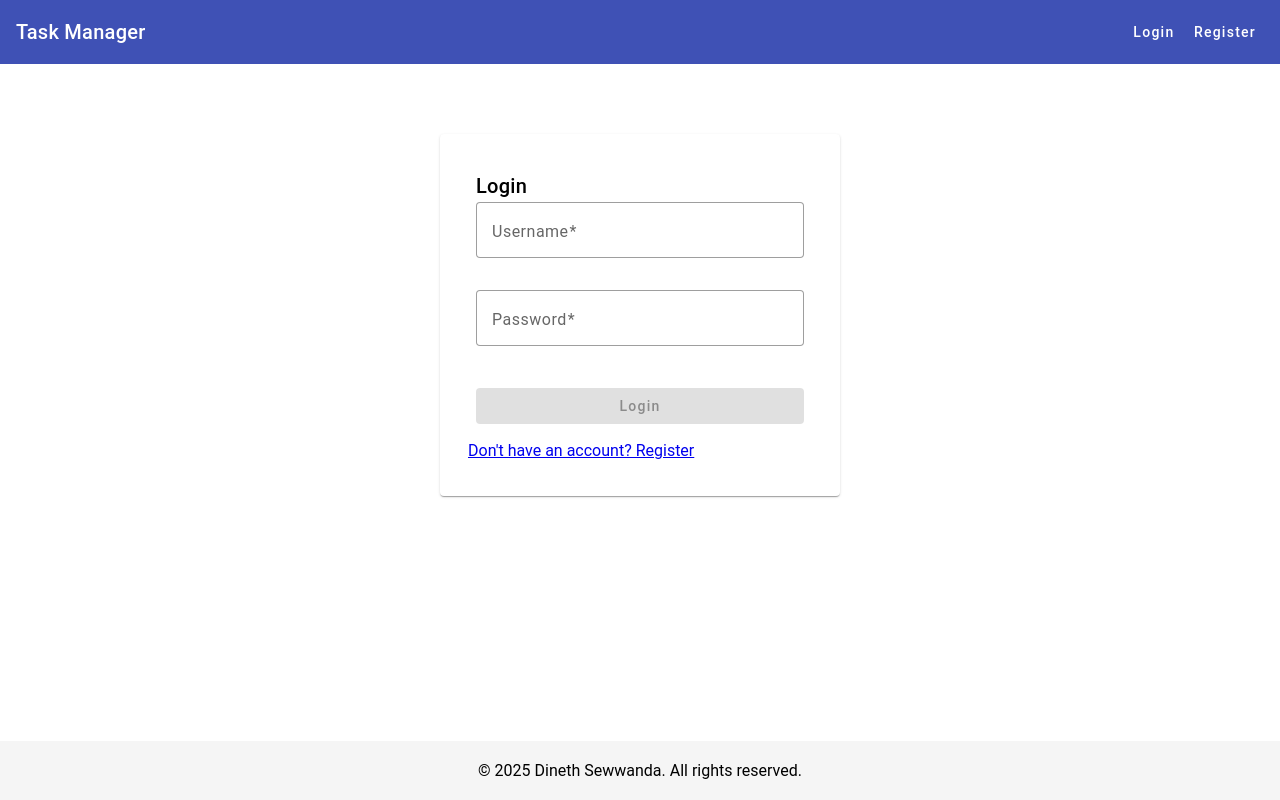
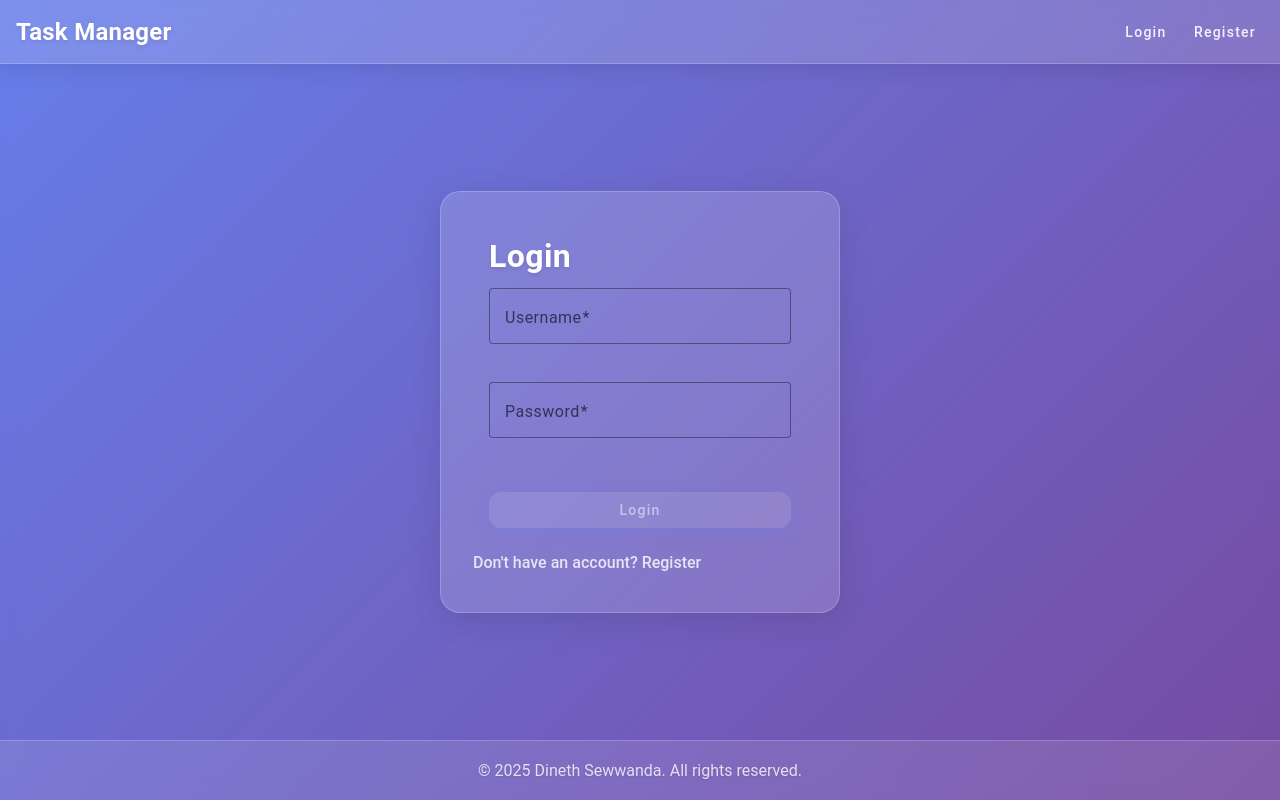
Before and after one commit to LoneWolf728/task-manager, an Angular app in the folder frontend/: page /auth/login in a window 1280 px wide. Built offline with nearby package versions, Linux system fonts and the light colour scheme.

Commit message:
style: Enhance footer and header styles for improved aesthetics and layout

```diff
--- a/frontend/src/app/shared/components/footer/footer.component.scss
+++ b/frontend/src/app/shared/components/footer/footer.component.scss
@@ -1,15 +1,18 @@
 footer {
   text-align: center;
   padding: 20px;
-  background-color: #f5f5f5;
-  margin: 0; /* Remove any margins */
+  background: rgba(255, 255, 255, 0.1);
+  backdrop-filter: blur(20px);
+  border-top: 1px solid rgba(255, 255, 255, 0.2);
+  margin: 0;
   flex-shrink: 0;
   width: 100%;
-  max-width: 100vw; /* Prevent horizontal overflow */
-  box-sizing: border-box;
+  color: rgba(255, 255, 255, 0.8);
 }
 
 footer p {
-  margin: 0; /* Remove default paragraph margins */
+  margin: 0;
   padding: 0;
+  font-weight: 400;
+  text-shadow: 0 1px 2px rgba(0, 0, 0, 0.1);
 }
--- a/frontend/src/app/shared/components/header/header.component.scss
+++ b/frontend/src/app/shared/components/header/header.component.scss
@@ -1,6 +1,11 @@
 mat-toolbar {
   display: flex;
   justify-content: space-between; // Distributes items evenly along the toolbar
+  background: rgba(255, 255, 255, 0.15) !important;
+  backdrop-filter: blur(20px) !important;
+  border-bottom: 1px solid rgba(255, 255, 255, 0.2) !important;
+  color: white !important;
+  box-shadow: 0 4px 20px rgba(0, 0, 0, 0.1) !important;
 }
 
 .spacer {
@@ -13,3 +18,22 @@ header {
   margin: 0;
   box-sizing: border-box;
 }
+
+.mat-mdc-button {
+  color: rgba(255, 255, 255, 0.9) !important;
+  font-weight: 500 !important;
+  border-radius: 8px !important;
+  margin-left: 0.5rem !important;
+  transition: all 0.3s ease !important;
+}
+
+.mat-mdc-button:hover {
+  background: rgba(255, 255, 255, 0.1) !important;
+  transform: translateY(-1px);
+}
+
+span:first-child {
+  font-size: 1.5rem;
+  font-weight: 600;
+  text-shadow: 0 2px 4px rgba(0, 0, 0, 0.1);
+}
--- a/frontend/src/styles.scss
+++ b/frontend/src/styles.scss
@@ -1,7 +1,8 @@
 @import '@angular/material/prebuilt-themes/indigo-pink.css';
 @import url('https://fonts.googleapis.com/icon?family=Material+Icons');
+@import url('https://fonts.googleapis.com/css2?family=Inter:wght@300;400;500;600;700&display=swap');
 
-/* Reset and sticky footer layout */
+/* Global reset and layout */
 * {
   box-sizing: border-box;
 }
@@ -10,7 +11,10 @@ html, body {
   height: 100%;
   margin: 0;
   padding: 0;
-  overflow-x: hidden; /* Prevent horizontal scrolling */
+  font-family: 'Inter', sans-serif;
+  background: linear-gradient(135deg, #667eea 0%, #764ba2 100%);
+  background-attachment: fixed;
+  overflow-x: hidden;
 }
 
 body {
@@ -22,7 +26,8 @@ body {
   flex-direction: column;
   min-height: 100vh;
   width: 100%;
-  max-width: 100vw; /* Prevent horizontal overflow */
+  max-width: 100vw;
+  backdrop-filter: blur(10px);
 }
 
 .main-content {
@@ -30,14 +35,128 @@ body {
   display: flex;
   flex-direction: column;
   width: 100%;
-  overflow-x: hidden; /* Prevent horizontal scrolling in main content */
+  overflow-x: hidden;
+  padding: 2rem;
+  align-items: center;
+  justify-content: center;
 }
 
-.success-snackbar {
-  background-color: #4caf50;
-  color: white;
+/* Glassy card styles */
+.auth-card {
+  background: rgba(255, 255, 255, 0.15) !important;
+  backdrop-filter: blur(20px) !important;
+  border: 1px solid rgba(255, 255, 255, 0.2) !important;
+  border-radius: 20px !important;
+  box-shadow: 0 8px 32px rgba(0, 0, 0, 0.1) !important;
+  padding: 2rem !important;
+  max-width: 400px;
+  width: 100%;
+  margin: 2rem auto;
+  animation: fadeInUp 0.6s ease-out;
 }
 
-.success-snackbar .mat-simple-snackbar-action {
-  color: white;
+/* Animation keyframes */
+@keyframes fadeInUp {
+  from {
+    opacity: 0;
+    transform: translateY(30px);
+  }
+  to {
+    opacity: 1;
+    transform: translateY(0);
+  }
 }
+
+/* Form styling */
+.mat-mdc-form-field {
+  width: 100% !important;
+  margin-bottom: 1rem !important;
+}
+
+.mat-mdc-form-field .mat-mdc-form-field-outline {
+  background: rgba(255, 255, 255, 0.1) !important;
+  border-radius: 12px !important;
+}
+
+.mat-mdc-form-field .mat-mdc-form-field-outline-thick {
+  border-color: rgba(255, 255, 255, 0.3) !important;
+}
+
+.mat-mdc-form-field .mat-mdc-form-field-outline-start,
+.mat-mdc-form-field .mat-mdc-form-field-outline-end {
+  border-color: rgba(255, 255, 255, 0.2) !important;
+}
+
+.mat-mdc-form-field .mat-mdc-form-field-outline-gap {
+  border-color: rgba(255, 255, 255, 0.2) !important;
+}
+
+.mat-mdc-form-field-label {
+  color: rgba(255, 255, 255, 0.8) !important;
+}
+
+.mat-mdc-input-element {
+  color: white !important;
+}
+
+/* Button styling */
+.mat-mdc-raised-button {
+  background: linear-gradient(135deg, #667eea 0%, #764ba2 100%) !important;
+  color: white !important;
+  border-radius: 12px !important;
+  padding: 12px 24px !important;
+  font-weight: 500 !important;
+  width: 100% !important;
+  margin-top: 1rem !important;
+  box-shadow: 0 4px 15px rgba(102, 126, 234, 0.3) !important;
+  transition: all 0.3s ease !important;
+}
+
+.mat-mdc-raised-button:hover {
+  transform: translateY(-2px) !important;
+  box-shadow: 0 6px 20px rgba(102, 126, 234, 0.4) !important;
+}
+
+.mat-mdc-raised-button:disabled {
+  background: rgba(255, 255, 255, 0.1) !important;
+  color: rgba(255, 255, 255, 0.5) !important;
+}
+
+/* Card title styling */
+.mat-mdc-card-title {
+  color: white !important;
+  font-size: 2rem !important;
+  font-weight: 600 !important;
+  text-align: center !important;
+  margin-bottom: 1rem !important;
+  text-shadow: 0 2px 4px rgba(0, 0, 0, 0.1);
+}
+
+/* Card actions styling */
+.mat-mdc-card-actions {
+  text-align: center !important;
+  padding: 1rem 0 0 0 !important;
+}
+
+.mat-mdc-card-actions a {
+  color: rgba(255, 255, 255, 0.8) !important;
+  text-decoration: none !important;
+  font-weight: 500 !important;
+  transition: color 0.3s ease !important;
+}
+
+.mat-mdc-card-actions a:hover {
+  color: white !important;
+  text-shadow: 0 0 10px rgba(255, 255, 255, 0.5);
+}
+
+/* Error message styling */
+.mat-mdc-form-field-error {
+  color: #ff6b6b !important;
+  font-weight: 500 !important;
+}
+
+/* Loading spinner styling */
+.mat-mdc-progress-spinner circle {
+  stroke: white !important;
+}
```
